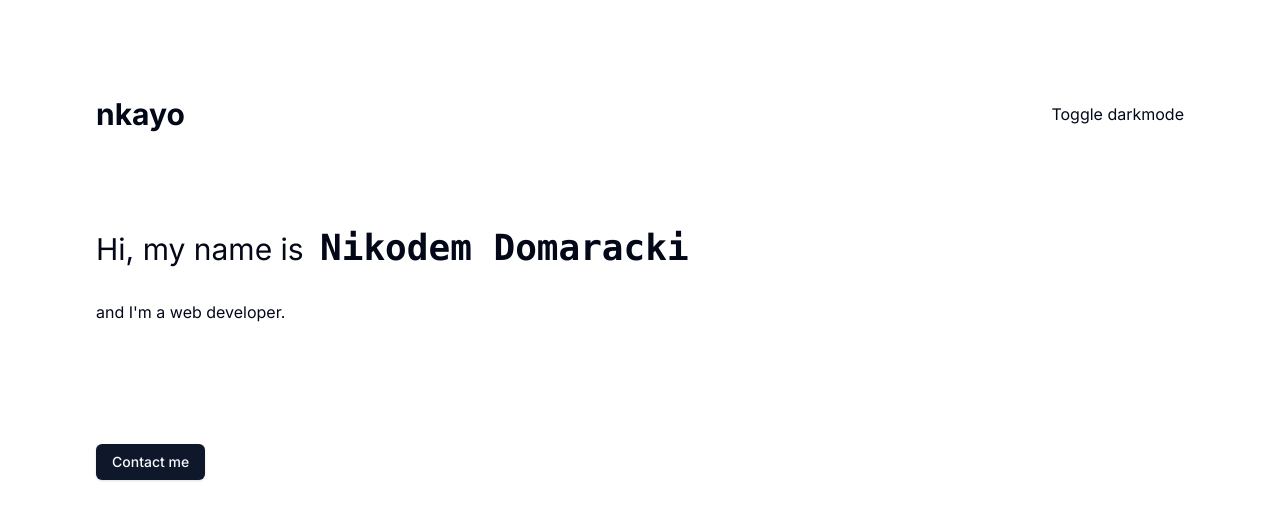
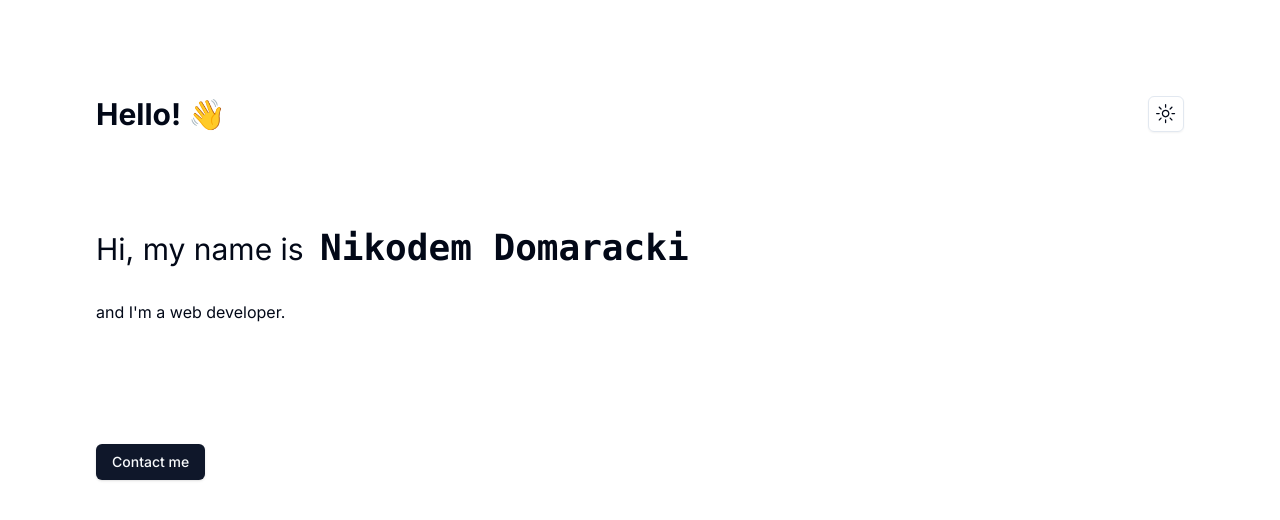
Before and after one commit to Nikkoro/portfolio, a Next.js app: page / in a window 1280 px wide. Shown: the top 520 px of the page. Built offline with nearby package versions, Linux system fonts and the light colour scheme.

Commit message:
style: :lipstick: Changed navbar text

```diff
--- a/src/components/Nav.tsx
+++ b/src/components/Nav.tsx
@@ -1,12 +1,16 @@
 "use client";
+
+import { ModeToggle } from "./ui/theme-toggle";
 
 export default function Nav() {
   return (
     <header>
       <nav>
         <ul className="flex items-center justify-between">
-          <li className="text-3xl font-bold">nkayo</li>
-          <li>Toggle darkmode</li>
+          <li className="text-3xl font-bold">Hello! 👋</li>
+          <li>
+            <ModeToggle />
+          </li>
         </ul>
       </nav>
     </header>
```
